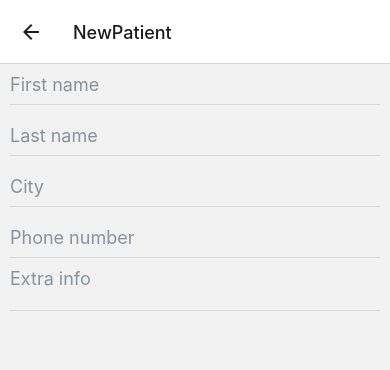
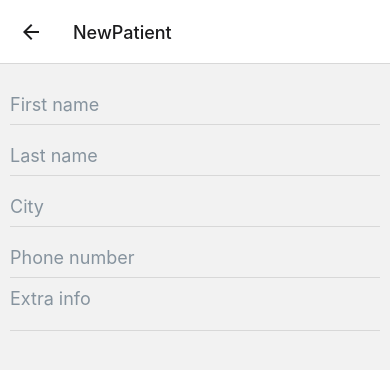
Before and after one commit to Polad10/Assistant, a React Native app: screen /NewPatient in a window 390 px wide. Shown: the top 370 px of the page. Built offline with nearby package versions, Linux system fonts and the light colour scheme; no server answers.

Commit message:
add margin top to new patient modal

```diff
--- a/components/MainView.tsx
+++ b/components/MainView.tsx
@@ -1,10 +1,15 @@
-import { PropsWithChildren } from 'react'
-import { TouchableWithoutFeedback, View, StyleSheet, Keyboard } from 'react-native'
+import { ReactNode } from 'react'
+import { TouchableWithoutFeedback, View, StyleSheet, Keyboard, ViewStyle } from 'react-native'
 
-export default function MainView({ children }: PropsWithChildren) {
+type Props = {
+  children: ReactNode
+  style?: ViewStyle
+}
+
+export default function MainView(props: Props) {
   return (
     <TouchableWithoutFeedback onPress={Keyboard.dismiss}>
-      <View style={styles.mainView}>{children}</View>
+      <View style={[props.style, styles.mainView]}>{props.children}</View>
     </TouchableWithoutFeedback>
   )
 }
--- a/components/NewPatient.tsx
+++ b/components/NewPatient.tsx
@@ -1,9 +1,10 @@
 import MyInput from './MyInput'
 import MainView from './MainView'
+import { StyleSheet } from 'react-native'
 
 export default function NewAppointment() {
   return (
-    <MainView>
+    <MainView style={styles.mainView}>
       <MyInput placeholder='First name' />
       <MyInput placeholder='Last name' />
       <MyInput placeholder='City' />
@@ -12,3 +13,9 @@ export default function NewAppointment() {
     </MainView>
   )
 }
+
+const styles = StyleSheet.create({
+  mainView: {
+    marginTop: 20,
+  },
+})
```
